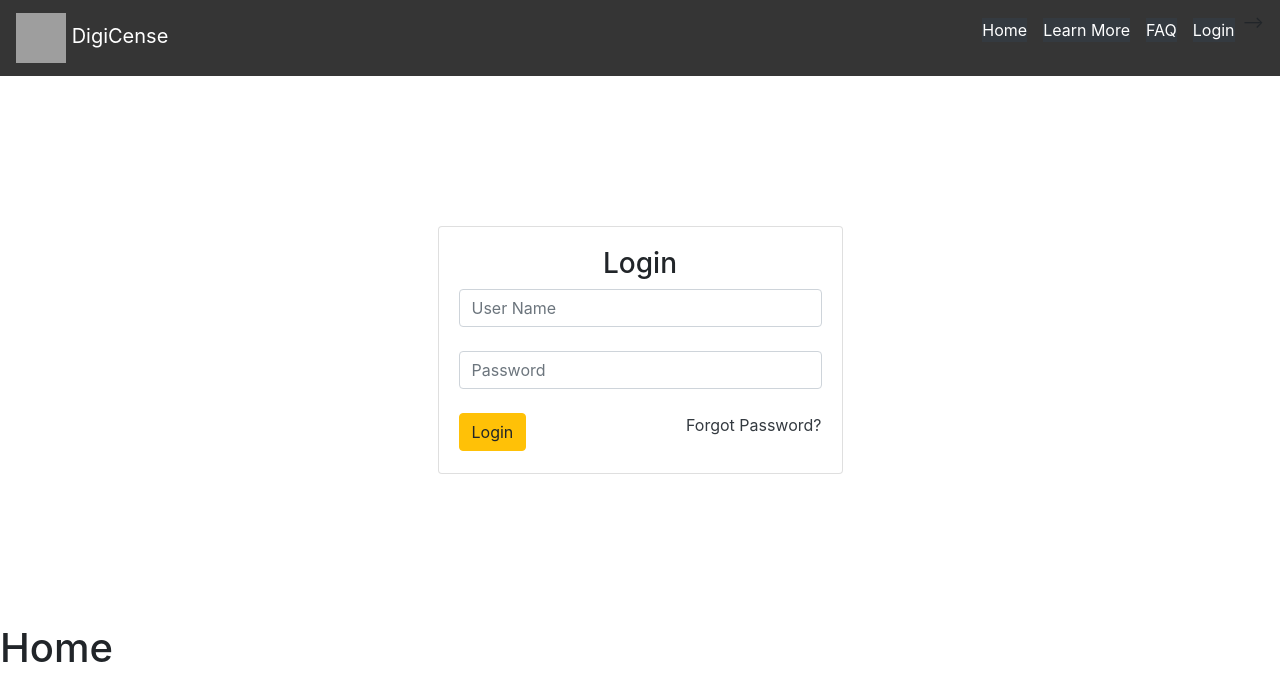
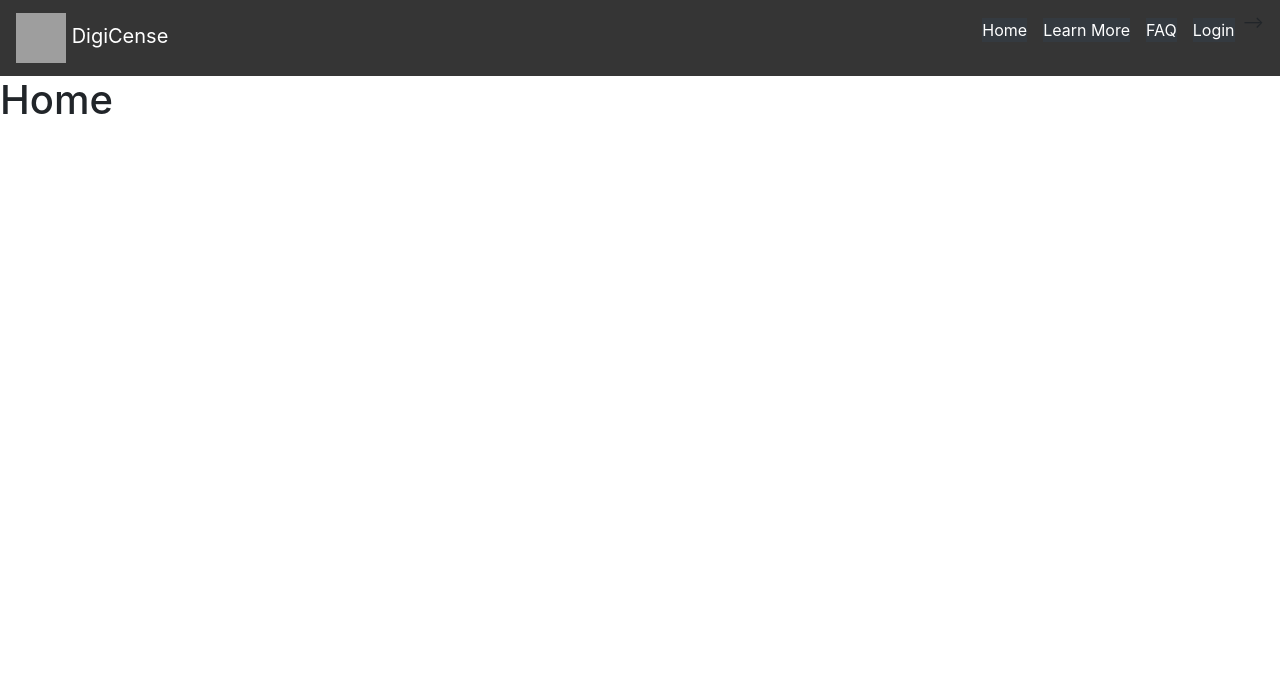
Before and after one commit to chathumi1995/DigiCense, a Vue app: page / in a window 1280 px wide. Shown: the top 700 px of the page. Built offline with nearby package versions, Linux system fonts and the light colour scheme; grey boxes are pictures that could not be loaded.

Commit message:
Routes bug fixed

```diff
--- a/src/App.vue
+++ b/src/App.vue
@@ -2,7 +2,6 @@
   <div id="app">
     <Navbar />
     <!--<Home />-->
-    <Login />
     <router-view />
   </div>
 </template>
--- a/src/components/Navbar.vue
+++ b/src/components/Navbar.vue
@@ -7,11 +7,11 @@
 
         </b-navbar-brand>
                 <b-navbar-nav class="ml-auto">
-                    <b-nav-item href="Home.vue"><p class="text-white bg-dark">Home</p></b-nav-item>
+                    <b-nav-item to="/"><p class="text-white bg-dark">Home</p></b-nav-item>
                     <!--<b-link to="/Home"><p class="text-white bg-dark">Home</p></b-link>-->
                     <b-nav-item href="#"><p class="text-white bg-dark">Learn More</p></b-nav-item>
                     <b-nav-item href="#"><p class="text-white bg-dark">FAQ</p></b-nav-item>
-                    <b-nav-item href="Login.vue"><p class="text-white bg-dark">Login</p></b-nav-item>-->
+                    <b-nav-item to="/login"><p class="text-white bg-dark">Login</p></b-nav-item>-->
                      <!--<b-link to="#"><p class="text-white bg-dark">Learn More</p></b-link>
                       <b-link to="#"><p class="text-white bg-dark">FAQ</p></b-link>
                     <b-link to="/Login"><p class="text-white bg-dark">Login</p></b-link>-->
--- a/src/main.js
+++ b/src/main.js
@@ -4,8 +4,8 @@ import App from './App.vue'
 import BootstrapVue from 'bootstrap-vue'
 import 'bootstrap/dist/css/bootstrap.css'
 import 'bootstrap-vue/dist/bootstrap-vue.css'
-import Home from './components/Home.vue'
-import Login from './components/Login.vue'
+import Home from './components/Home'
+import Login from './components/Login'
 import Navbar from './components/Navbar.vue'
 
 Vue.use(BootstrapVue)
@@ -16,8 +16,16 @@ Vue.config.productionTip = false
 Vue.component('Navbar',Navbar);
 
 const routes = [
-  {path:'/',component:Home},
-  {path: '/login',component:Login}
+  {
+    path:'/',
+    name: '/',
+    component: Home
+  },
+  {
+    path: '/login',
+    name: 'login',
+    component:Login
+  }
 
 ];
 
```
Also changed, not shown: 1 other file (tests, documents, lock files or other folders).
